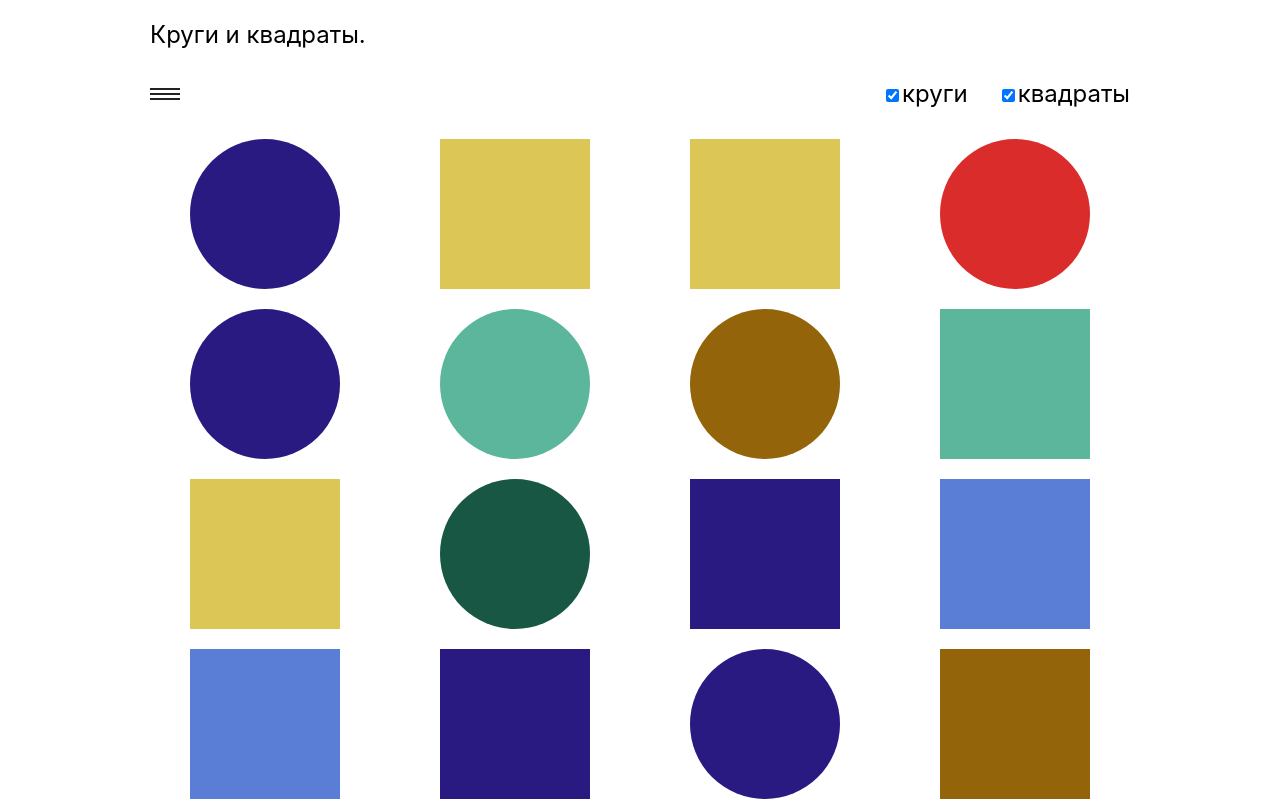
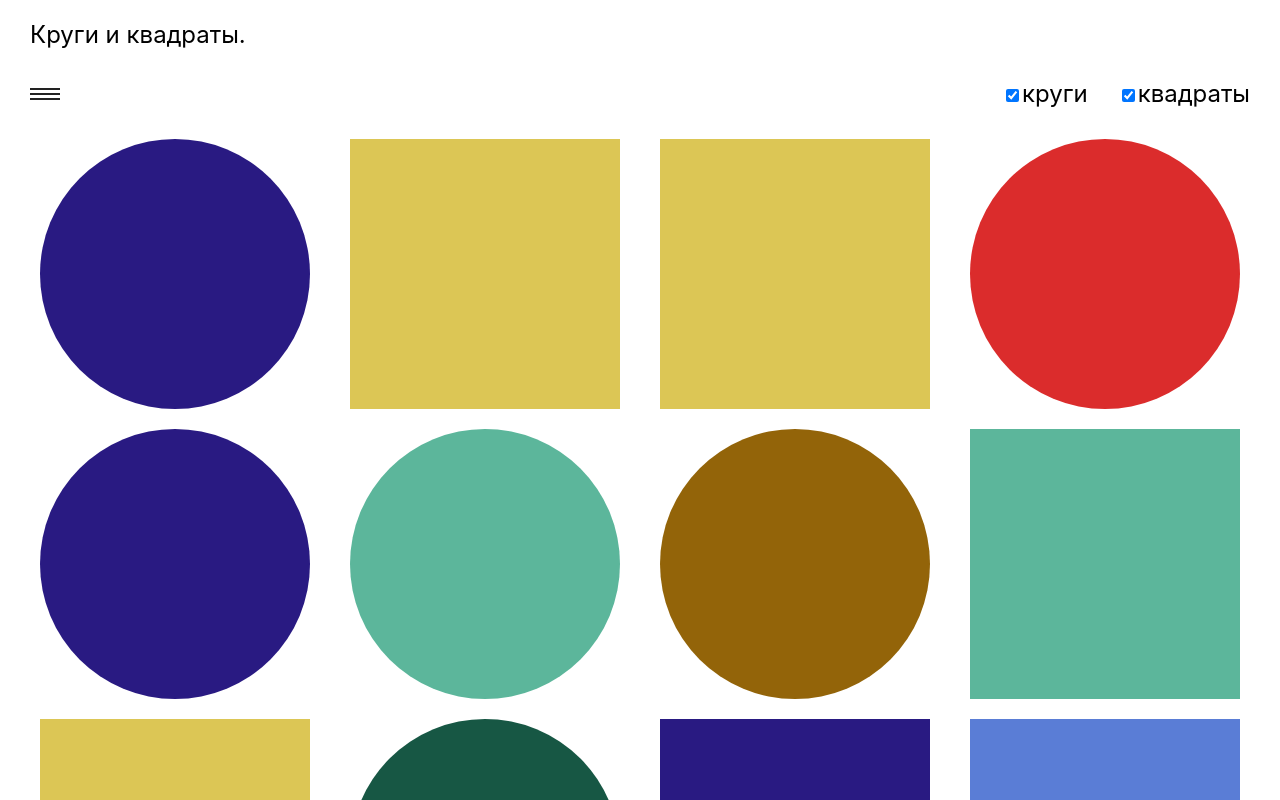
Before and after one commit to annadan1/circle_square, a React (Create React App) app: page / in a window 1280 px wide. Shown: the top 800 px of the page. Built offline with nearby package versions, Linux system fonts and the light colour scheme.

Commit message:
Add columns

```diff
--- a/src/App.module.scss
+++ b/src/App.module.scss
@@ -1,6 +1,6 @@
 @import "./styles/_variables";
 
 .container {
-  margin: 20px 150px;
+  margin: 20px 30px;
   font-size: 24px;
 }
--- a/src/components/Main/Main.module.scss
+++ b/src/components/Main/Main.module.scss
@@ -1,23 +1,26 @@
 @import "../../styles/_variables";
+
+.circle {
+  border-radius: 50%;
+  min-width: 50px;
+  min-height: 50px;
+}
+
+.square {
+  min-width: 50px;
+  min-height: 50px;
+}
 
 .container {
   display: grid;
   flex-wrap: wrap;
   gap: 20px;
-  grid-template-columns: repeat(4, minmax(150px, 1fr));
-  grid-template-rows: repeat(auto-fill, minmax(150px, 1fr));
+  grid-template-columns: repeat(4, 1fr);
   justify-items: center;
-}
-
-.circle {
-  border-radius: 50%;
-  min-width: 150px;
-  min-height: 150px;
-}
-
-.square {
-  min-width: 150px;
-  min-height: 150px;
+  & .figure {
+    width: 253px;
+    height: 253px;
+  }
 }
 
 .red {
@@ -37,17 +40,17 @@
 }
 
 .dark-red {
-    background-color: $color-dark-red;
+  background-color: $color-dark-red;
 }
 
 .dark-blue {
-    background-color: $color-dark-blue;
+  background-color: $color-dark-blue;
 }
 
 .dark-green {
-    background-color: $color-dark-green;
+  background-color: $color-dark-green;
 }
 
 .dark-yellow {
-    background-color: $color-dark-yellow;
+  background-color: $color-dark-yellow;
 }
--- a/src/components/Main/Main.tsx
+++ b/src/components/Main/Main.tsx
@@ -18,13 +18,21 @@ export const Main: React.FC = () => {
     dispatch(actions.changeFigures(currentFigures));
   }, [filters]);
 
+  const size = (document.documentElement.clientWidth - 200) / filters.columns;
+  const gridColumns = {
+    gridTemplateColumns: `repeat(${filters.columns}, 1fr)`,
+  };
+  const styleForFigure = {
+    width: size,
+    height: size,
+  };
+
   return (
-    <div className={styles.container}>
+    <div className={styles.container} style={gridColumns}>
       {figures.map((el, id) => {
         const color = el.dark ? styles[`dark-${el.color}`] : styles[el.color];
-        return (
-          <div key={id} className={`${styles[el.form] + " " + color}`}></div>
-        );
+        const style = `${styles.figure} ${styles[el.form]} ${color}`;
+        return <div key={id} className={style} style={styleForFigure}></div>;
       })}
     </div>
   );
--- a/src/hooks/useFilters.ts
+++ b/src/hooks/useFilters.ts
@@ -1,7 +1,6 @@
 import { Filters, Figure } from "../types/store";
 
 export const UseFilters = (figures: Figure[], filters: Filters) => {
-  console.log("figures->", figures, "filters->", filters);
   let currentFigures = figures.filter((figure: Figure) => {
     if (filters.colors.includes(figure.color)) return false;
     if (filters.figures.includes(figure.form)) return false;
```
